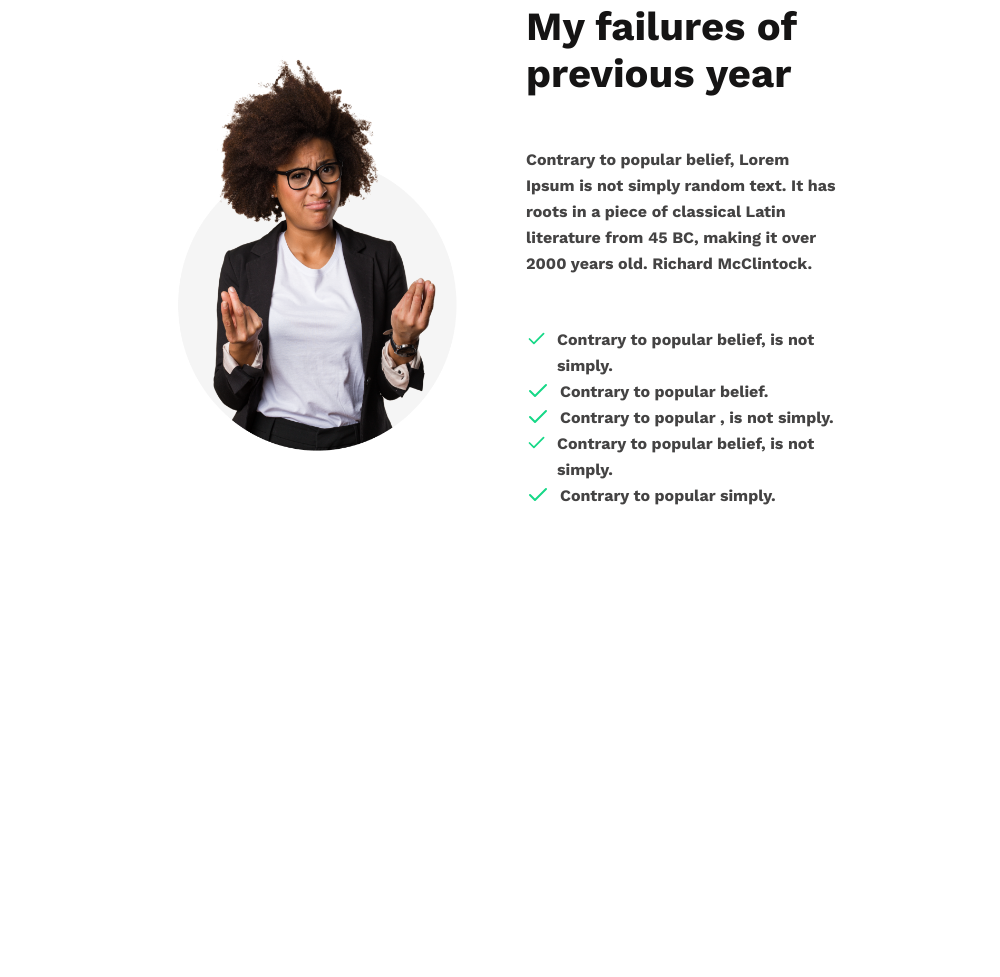
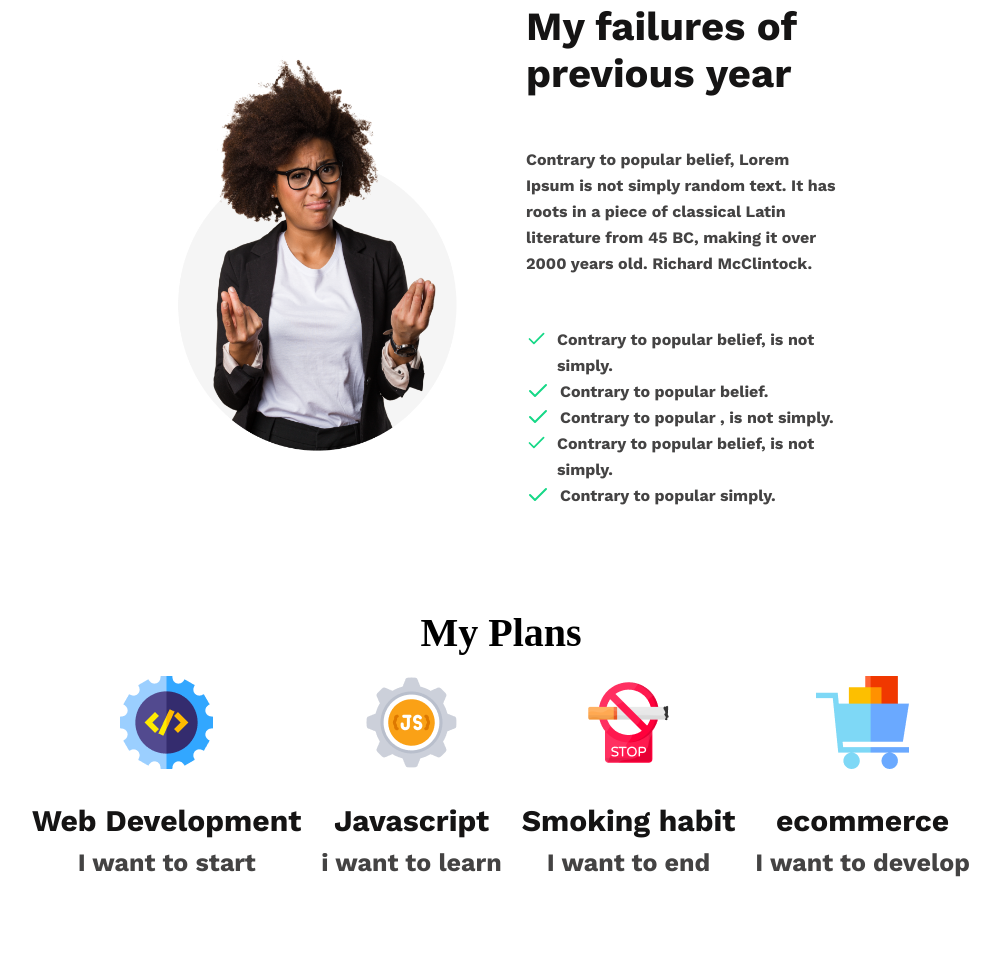
Before and after one commit to shakiltha/ph-new-year-new-me, a plain HTML site: page index.html in a window 1280 px wide. Shown: the part 907-1884 px from the top of the page, without its empty margins (139-1139 px from the left). Before the commit the page ends 1516 px from the top, so only its background shows below. Drawn offline with nearby package versions, Linux system fonts and the light colour scheme.

Commit message:
my plans section complete

```diff
--- a/index.html
+++ b/index.html
@@ -13,6 +13,7 @@
     />
   </head>
   <body>
+    <!-- header section -->
     <header class="header-container">
       <div class="header-text-container">
         <p class="main-heading">All Thinks Are Possible If You believe</p>
@@ -24,7 +25,9 @@
         <button class="main-heading-btn">Contact Us</button>
       </div>
     </header>
+    <!-- main section -->
     <main>
+      <!-- profile and text section -->
       <div class="profile-text-container">
         <img
           class="profile"
@@ -33,13 +36,14 @@
           height="400px"
           alt="a girl picture"
         />
-        <section class="paragraph-section">
+        <div class="paragraph-section">
           <p class="para-1">My failures of previous year</p>
           <p class="para-2">
             Contrary to popular belief, Lorem Ipsum is not simply random text.
             It has roots in a piece of classical Latin literature from 45 BC,
             making it over 2000 years old. Richard McClintock.
           </p>
+          <!-- svg and paragraph side by side -->
           <div class="svg-para">
             <svg
               xmlns="http://www.w3.org/2000/svg"
@@ -56,7 +60,7 @@
                 stroke-linejoin="round"
               />
             </svg>
-            <p class="para-3">Contrary to popular belief, is not simply.</p>
+            <p class="para">Contrary to popular belief, is not simply.</p>
           </div>
           <div class="svg-para">
             <svg
@@ -74,7 +78,7 @@
                 stroke-linejoin="round"
               />
             </svg>
-            <p class="para-4">Contrary to popular belief.</p>
+            <p class="para">Contrary to popular belief.</p>
           </div>
           <div class="svg-para">
             <svg
@@ -92,7 +96,7 @@
                 stroke-linejoin="round"
               />
             </svg>
-            <p class="para-5">Contrary to popular , is not simply.</p>
+            <p class="para">Contrary to popular , is not simply.</p>
           </div>
           <div class="svg-para">
             <svg
@@ -110,7 +114,7 @@
                 stroke-linejoin="round"
               />
             </svg>
-            <p class="para-6">Contrary to popular belief, is not simply.</p>
+            <p class="para">Contrary to popular belief, is not simply.</p>
           </div>
           <div class="svg-para">
             <svg
@@ -128,9 +132,35 @@
                 stroke-linejoin="round"
               />
             </svg>
-            <p class="para-7">Contrary to popular simply.</p>
+            <p class="para">Contrary to popular simply.</p>
           </div>
-        </section>
+        </div>
+      </div>
+      <!-- my plans section -->
+      <div class="my-plans">
+        <p class="my-plans__para--very-big">My Plans</p>
+        <div class="my-plans__all-section">
+          <section class="my-plans__section">
+            <img src="images/icons/web.png" alt="html icon" />
+            <p class="my-plans__para--big">Web Development</p>
+            <p class="my-plans__para">I want to start</p>
+          </section>
+          <section class="my-plans__section">
+            <img src="images/icons/js.png" alt="javascript icon" />
+            <p class="my-plans__para--big">Javascript</p>
+            <p class="my-plans__para">i want to learn</p>
+          </section>
+          <section class="my-plans__section">
+            <img src="images/icons/smoke.png" alt="not to smoke icon" />
+            <p class="my-plans__para--big">Smoking habit</p>
+            <p class="my-plans__para">I want to end</p>
+          </section>
+          <section class="my-plans__section">
+            <img src="images/icons/ecom.png" alt="car icon" />
+            <p class="my-plans__para--big">ecommerce</p>
+            <p class="my-plans__para">I want to develop</p>
+          </section>
+        </div>
       </div>
     </main>
     <footer></footer>
--- a/styles/style.css
+++ b/styles/style.css
@@ -100,11 +100,7 @@
     margin: 50px 0 50px 10px;
 }
 
-.paragraph-section .para-3,
-.para-4,
-.para-5,
-.para-6,
-.para-7 {
+.paragraph-section .para {
     color: var(--primary-dark2);
     font-family: 'Work Sans';
     font-size: 16px;
@@ -121,4 +117,40 @@
     display: flex;
 }
 
-/* profile picture with some text - section */
+/* my plans section */
+.my-plans {
+    display: flex;
+    flex-direction: column;
+}
+
+.my-plans__para--very-big {
+    font-size: 40px;
+    font-weight: 700;
+    text-align: center;
+    margin-bottom: 20px;
+}
+
+.my-plans__para--big {
+    text-align: center;
+    color: var(--primary-dark1);
+    font-family: 'Work Sans';
+    font-size: 30px;
+    font-weight: 600;
+    margin: 30px 0 10px 0;
+}
+
+.my-plans__all-section {
+    text-align: center;
+    display: flex;
+    justify-content: center;
+    gap: 20px;
+    margin-bottom: 100px;
+}
+
+.my-plans__para {
+    color: var(--primary-dark2);
+    text-align: center;
+    font-family: 'Work Sans';
+    font-size: 25px;
+    font-weight: 500;
+}
```
